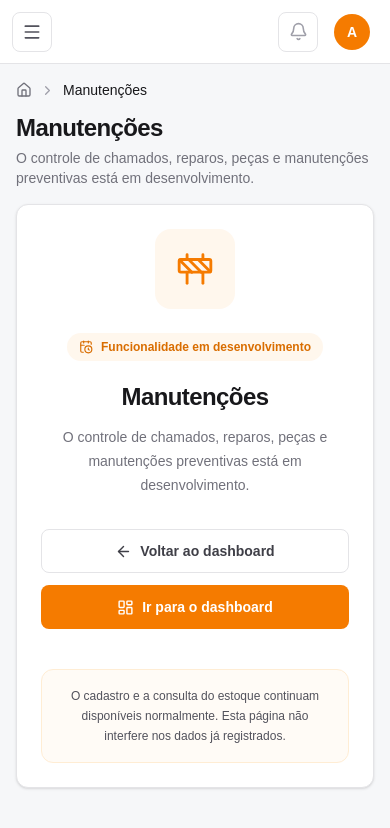
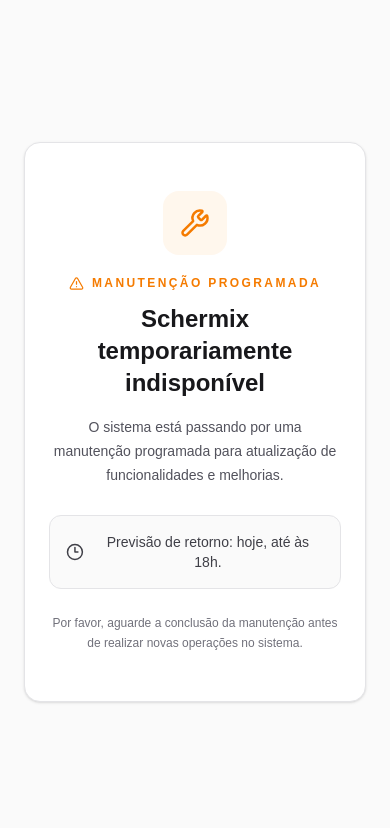
Before and after one commit to schermprojects/scherm-inventory, a Next.js app: page /maintenance in a window 390 px wide. Shown: the top 828 px of the page. Built offline with nearby package versions, Linux system fonts and the light colour scheme; no server answers.

Commit message:
chore: ativa modo de manutenção

```diff
--- a/app/maintenance/page.tsx
+++ b/app/maintenance/page.tsx
@@ -1,10 +1,43 @@
-import { UnderConstructionPage } from "@/components/layout/UnderConstructionPage";
+import {
+  AlertTriangle,
+  Clock3,
+  Wrench,
+} from "lucide-react";
 
 export default function MaintenancePage() {
   return (
-    <UnderConstructionPage
-      title="Manutenções"
-      description="O controle de chamados, reparos, peças e manutenções preventivas está em desenvolvimento."
-    />
+    <main className="flex min-h-screen items-center justify-center bg-zinc-50 px-6">
+      <section className="w-full max-w-xl rounded-2xl border border-zinc-200 bg-white px-6 py-12 text-center shadow-sm sm:px-10">
+        <div className="mx-auto flex h-16 w-16 items-center justify-center rounded-2xl bg-orange-50 text-[#F57B00]">
+          <Wrench size={30} />
+        </div>
+
+        <div className="mt-5 flex items-center justify-center gap-2 text-xs font-bold uppercase tracking-[0.2em] text-[#F57B00]">
+          <AlertTriangle size={15} />
+          Manutenção programada
+        </div>
+
+        <h1 className="mt-3 text-2xl font-bold text-zinc-900 sm:text-3xl">
+          Schermix temporariamente indisponível
+        </h1>
+
+        <p className="mx-auto mt-4 max-w-lg text-sm leading-6 text-zinc-600">
+          O sistema está passando por uma manutenção programada
+          para atualização de funcionalidades e melhorias.
+        </p>
+
+        <div className="mt-7 rounded-xl border border-zinc-200 bg-zinc-50 p-4">
+          <div className="flex items-center justify-center gap-2 text-sm font-medium text-zinc-700">
+            <Clock3 size={18} />
+            Previsão de retorno: hoje, até às 18h.
+          </div>
+        </div>
+
+        <p className="mt-6 text-xs leading-5 text-zinc-500">
+          Por favor, aguarde a conclusão da manutenção antes de
+          realizar novas operações no sistema.
+        </p>
+      </section>
+    </main>
   );
 }
--- a/proxy.ts
+++ b/proxy.ts
@@ -80,6 +80,34 @@
   const user = request.auth
     ?.user as AuthenticatedUser | undefined;
 
+  const maintenanceMode = true;
+
+  if (maintenanceMode) {
+    if (pathname === "/maintenance") {
+      return NextResponse.next();
+    }
+
+    if (pathname.startsWith("/api/")) {
+      return NextResponse.json(
+        {
+          success: false,
+          message:
+            "Sistema temporariamente indisponível para manutenção.",
+        },
+        {
+          status: 503,
+        },
+      );
+    }
+
+    return NextResponse.redirect(
+      new URL(
+        "/maintenance",
+        request.url,
+      ),
+    );
+  }
+
   if (
     isProtectedRoute(pathname) &&
     !user?.id
@@ -140,6 +168,6 @@
 
 export const config = {
   matcher: [
-    "/((?!api/auth|api|_next/static|_next/image|favicon.ico|.*\\..*).*)",
+    "/((?!api/auth|_next/static|_next/image|favicon.ico|.*\\..*).*)",
   ],
 };
```
